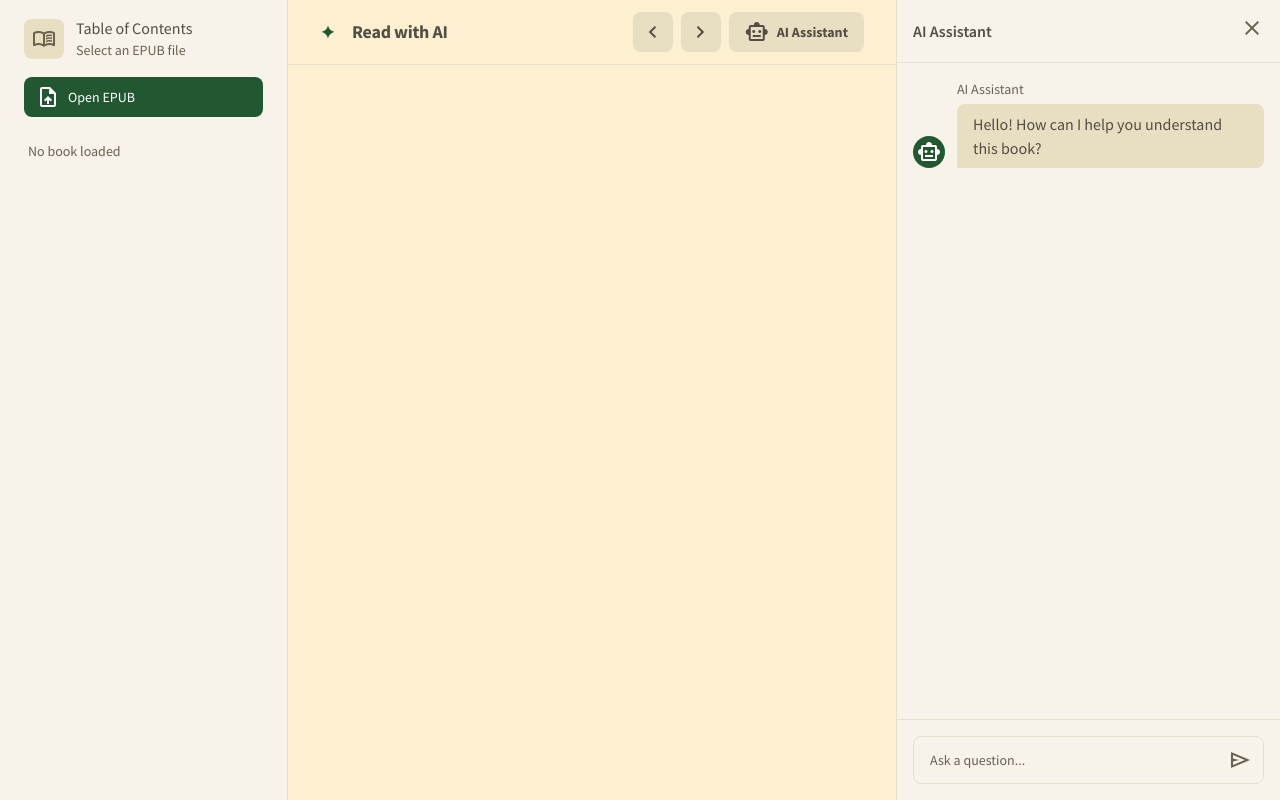
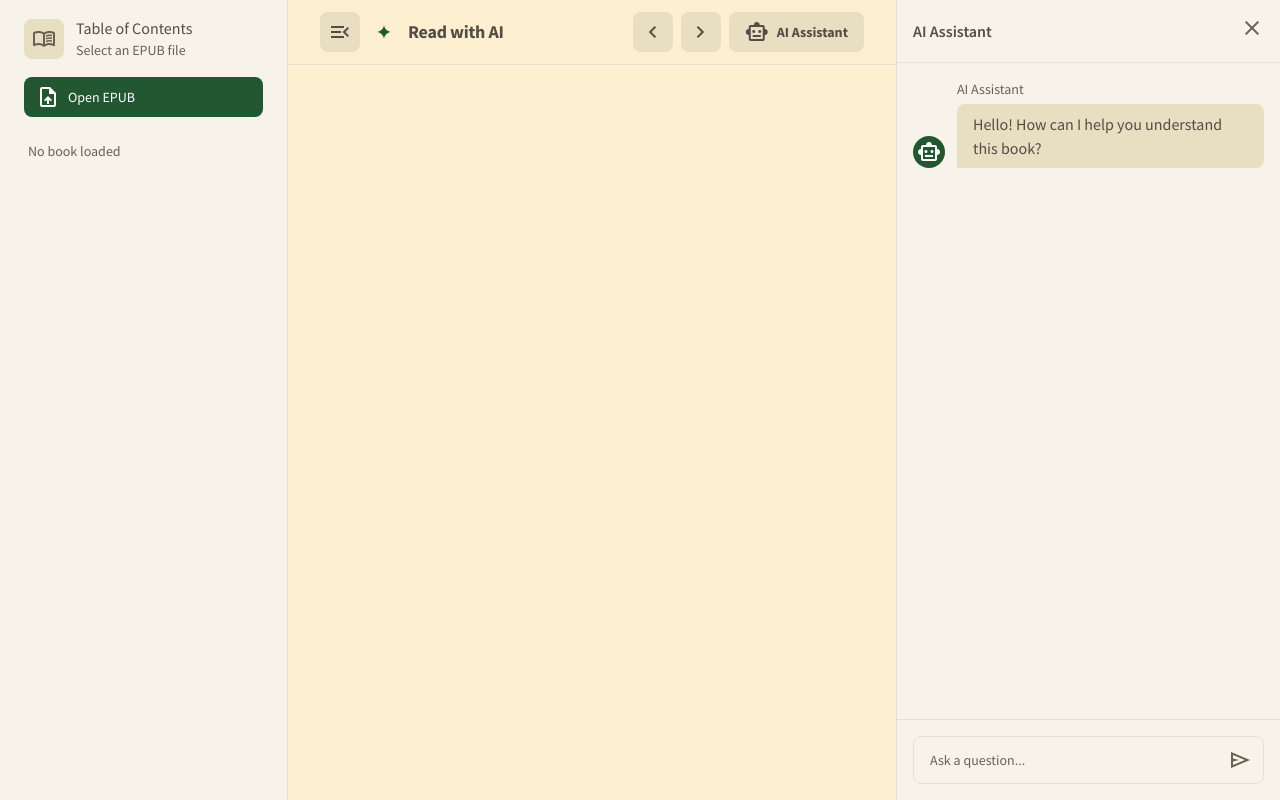
Before and after one commit to bpicori/book-tutor, a React (Vite) app: page / in a window 1280 px wide. Built offline with nearby package versions, Linux system fonts and the light colour scheme.

Commit message:
feat: add sidebar toggle functionality and update state management in Header and Sidebar components

```diff
--- a/src/components/Header.tsx
+++ b/src/components/Header.tsx
@@ -17,12 +17,21 @@ const formatLanguageMap = (x: unknown): string => {
 }
 
 export function Header({ onPrev, onNext }: HeaderProps) {
-  const { book, toggleAiSidebar } = useStore()
+  const { book, toggleAiSidebar, toggleSidebar, isSidebarCollapsed } = useStore()
   const title = formatLanguageMap(book?.metadata?.title) || 'Read with AI'
 
   return (
     <header className="flex items-center justify-between whitespace-nowrap border-b border-solid border-border-warm px-8 py-3 bg-sepia-panel">
       <div className="flex items-center gap-4 text-muted-gray-text">
+        <button
+          onClick={() => toggleSidebar()}
+          className="flex cursor-pointer items-center justify-center overflow-hidden rounded-lg h-10 w-10 bg-hover-warm text-muted-gray-text hover:bg-hover-warm/70 text-sm font-bold transition-colors"
+          aria-label={isSidebarCollapsed ? 'Expand sidebar' : 'Collapse sidebar'}
+        >
+          <span className="material-symbols-outlined text-xl">
+            {isSidebarCollapsed ? 'menu' : 'menu_open'}
+          </span>
+        </button>
         <div className="size-4 text-forest-green">
           <svg fill="none" viewBox="0 0 48 48" xmlns="http://www.w3.org/2000/svg">
             <path
--- a/src/components/Sidebar.tsx
+++ b/src/components/Sidebar.tsx
@@ -76,7 +76,7 @@ const formatContributor = (contributor: unknown): string => {
 }
 
 export function Sidebar({ onNavigate, onFileSelect }: SidebarProps) {
-  const { book, coverUrl } = useStore()
+  const { book, coverUrl, isSidebarCollapsed } = useStore()
 
   const title = formatLanguageMap(book?.metadata?.title) || 'Table of Contents'
   const author = formatContributor(book?.metadata?.author) || 'Select an EPUB file'
@@ -86,6 +86,10 @@ export function Sidebar({ onNavigate, onFileSelect }: SidebarProps) {
     if (file) {
       onFileSelect(file)
     }
+  }
+
+  if (isSidebarCollapsed) {
+    return null
   }
 
   return (
--- a/src/store/useStore.ts
+++ b/src/store/useStore.ts
@@ -50,6 +50,7 @@ interface AppState {
 
   // UI state
   isAiSidebarOpen: boolean
+  isSidebarCollapsed: boolean
 
   // Chat state
   chatMessages: ChatMessage[]
@@ -60,6 +61,7 @@ interface AppState {
   setProgress: (progress: ProgressInfo) => void
   setCurrentTocHref: (href: string | null) => void
   toggleAiSidebar: (open?: boolean) => void
+  toggleSidebar: (collapsed?: boolean) => void
   addChatMessage: (message: ChatMessage) => void
   clearChat: () => void
 }
@@ -71,6 +73,7 @@ export const useStore = create<AppState>((set) => ({
   progress: { fraction: 0 },
   currentTocHref: null,
   isAiSidebarOpen: true,
+  isSidebarCollapsed: false,
   chatMessages: [],
 
   // Actions
@@ -87,6 +90,11 @@ export const useStore = create<AppState>((set) => ({
       isAiSidebarOpen: open !== undefined ? open : !state.isAiSidebarOpen,
     })),
 
+  toggleSidebar: (collapsed) =>
+    set((state) => ({
+      isSidebarCollapsed: collapsed !== undefined ? collapsed : !state.isSidebarCollapsed,
+    })),
+
   addChatMessage: (message) =>
     set((state) => ({
       chatMessages: [...state.chatMessages, message],
```
